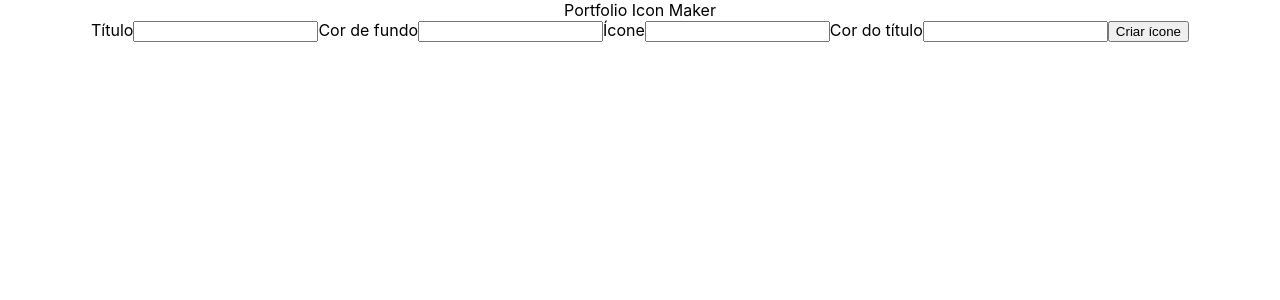
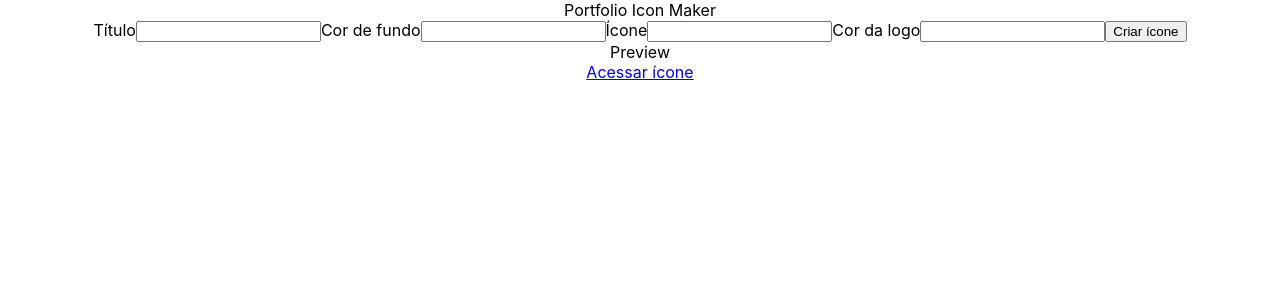
Before and after one commit to vinigofr/portfolio-icon, a React (Create React App) app: page / in a window 1280 px wide. Shown: the top 300 px of the page. Built offline with nearby package versions, Linux system fonts and the light colour scheme.

Commit message:
Muda nome do state e cria novo componente de link

```diff
--- a/src/App.js
+++ b/src/App.js
@@ -4,13 +4,10 @@ import Main from './Components/Main';
 import AppContext from './ContextAPI/AppContext';
 
 const App = function () {
-
-  const [url, setUrl] = React.useState('');
-
-  console.log(url);
+  const [params, setParams] = React.useState({});
 
   const context = {
-    url, setUrl
+    params, setParams
   }
 
   return <div className="App">
--- /dev/null
+++ b/src/Components/AccessLink.jsx
@@ -0,0 +1,11 @@
+import React from 'react'
+
+function AccessLink() {
+  return (
+    <div className='accessLink'>
+      <a target="_blank" href="https://www.google.com.br/" rel="noreferrer">Acessar ícone</a>
+    </div>
+  )
+}
+
+export default AccessLink
--- a/src/Components/Main.jsx
+++ b/src/Components/Main.jsx
@@ -1,12 +1,16 @@
 import React from 'react';
+import AccessLink from './AccessLink';
 import Header from './Header';
 import FormInput from './inputs/FormInput';
+import Preview from './Preview';
 
 const Main = function () {
   return (
     <>
       <Header />
       <FormInput />
+      <Preview />
+      <AccessLink />
     </>
   );
 };
--- a/src/Components/Preview.jsx
+++ b/src/Components/Preview.jsx
@@ -1,6 +1,9 @@
 import React from 'react'
+import AppContext from '../ContextAPI/AppContext';
 
 function Preview() {
+  const { params } = React.useContext(AppContext);
+  // console.log({ params }); os params chegam por aqui
   return (
     <div className='iconPreview'>
       <div className='iconPreview__container'>
--- a/src/Components/inputs/FormInput.jsx
+++ b/src/Components/inputs/FormInput.jsx
@@ -2,18 +2,18 @@ import React from 'react';
 import AppContext from '../../ContextAPI/AppContext';
 
 const FormInput = function () {
-  const { setUrl } =  React.useContext(AppContext);
+  const { setParams } =  React.useContext(AppContext);
 
-  const [params, setParams] = React.useState({
+  const [inputParams, setInputParams] = React.useState({
     title: '',
     backgColor: '',
     icon: '',
-    titleColor: '',
+    logoColor: '',
   });
 
   const handleChange = (event) => {
     const { name, value } = event.target;
-    setParams({ ...params, [name]: value });
+    setInputParams({ ...inputParams, [name]: value });
   };
 
   return (
@@ -27,10 +27,10 @@ const FormInput = function () {
       <label for="icon">Ícone</label>
       <input type="text" name="icon" id="icon" />
 
-      <label for="titleColor">Cor do título</label>
-      <input type="text" name="titleColor" id="titleColor" />
+      <label for="logoColor">Cor da logo</label>
+      <input type="text" name="logoColor" id="logoColor" />
 
-      <button type="button" onClick={() => setUrl(params)}>Criar ícone</button>
+      <button type="button" onClick={() => setParams(inputParams)}>Criar ícone</button>
     </form>
   );
 };
```
